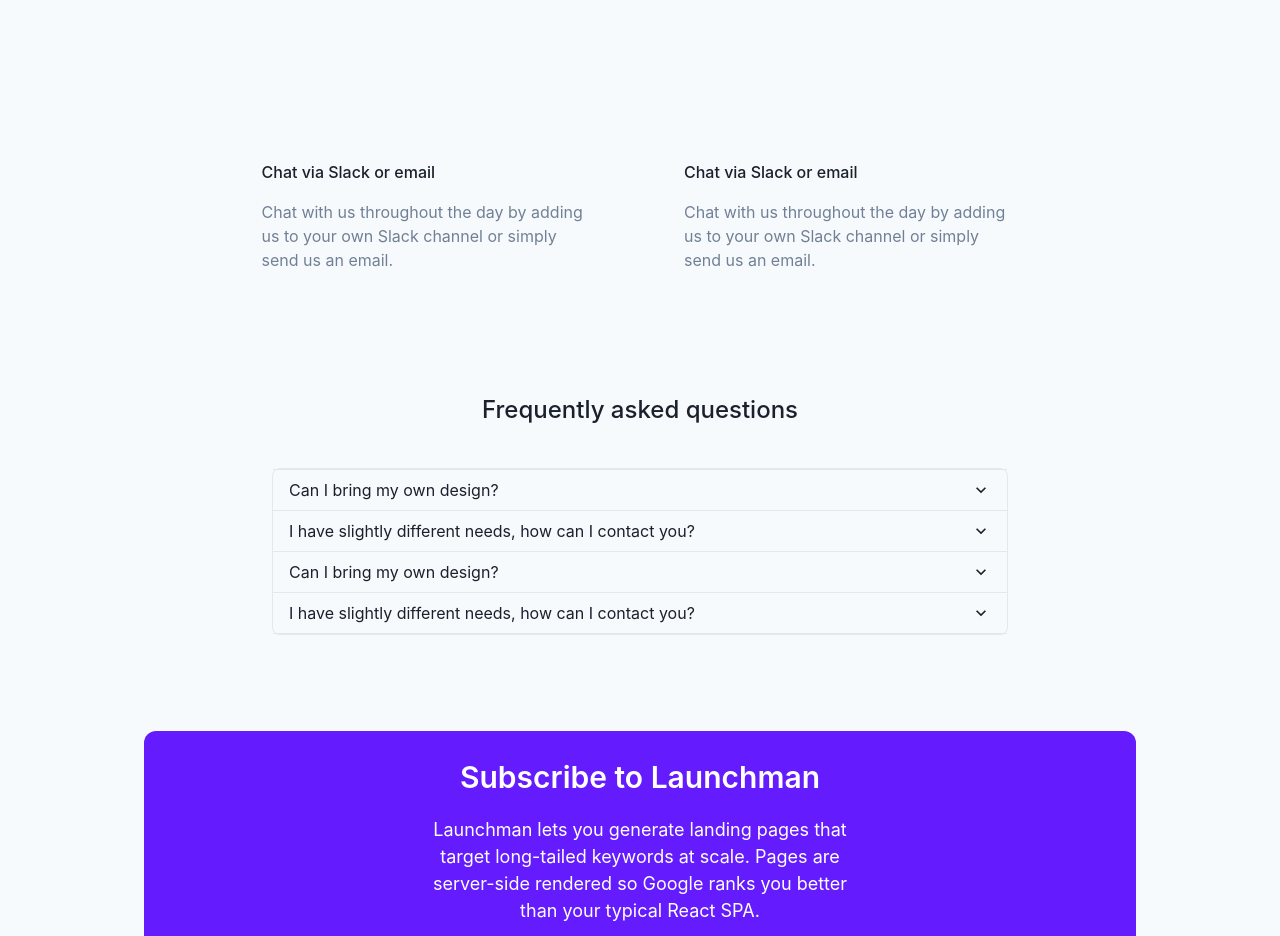
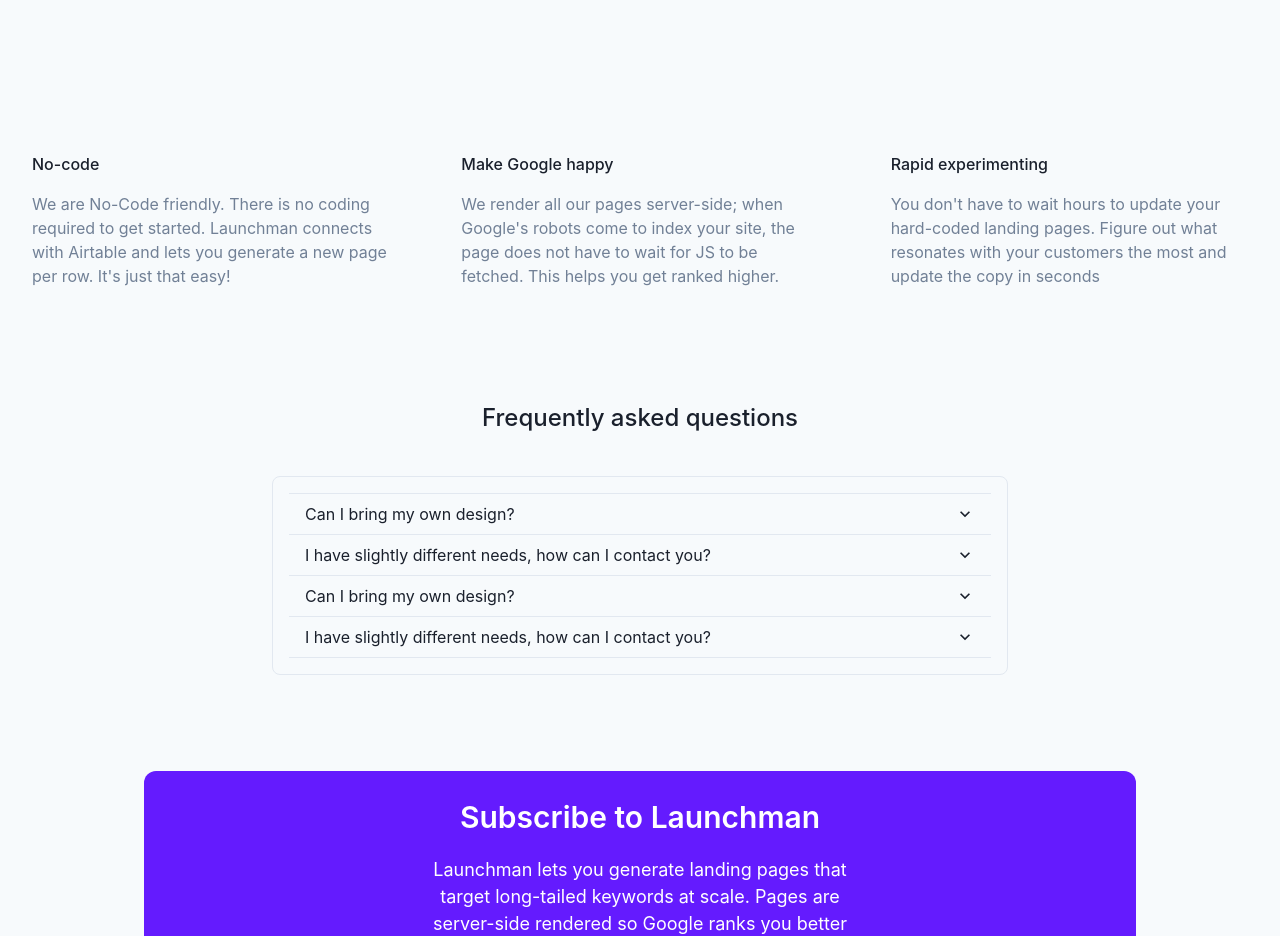
Before and after one commit to bdcorps/chakra-ui-landing-page-nextjs, a React (Vite) app: page / in a window 1280 px wide. Shown: the part 900-1836 px from the top of the page. Built offline with nearby package versions, Linux system fonts and the light colour scheme.

Commit message:
update features

```diff
--- a/src/App.tsx
+++ b/src/App.tsx
@@ -22,7 +22,7 @@
 
 function FAQ({ items }: any) {
   return (
-    <Box borderWidth="1px" borderRadius="lg" w="full">
+    <Box borderWidth="1px" borderRadius="lg" w="full" p={4}>
       <Accordion>
         {items.map((item: any, i: number) => {
           return (
@@ -54,14 +54,19 @@
       "https://assets-global.website-files.com/5fb2b5d778be407a560568d8/60256ca15179d3117fd1f3ab_home-selector-recruiting.png",
     features: [
       {
-        title: "Chat via Slack or email",
+        title: "No-code",
         description:
-          "Chat with us throughout the day by adding us to your own Slack channel or simply send us an email.",
+          "We are No-Code friendly. There is no coding required to get started. Launchman connects with Airtable and lets you generate a new page per row. It's just that easy!",
       },
       {
-        title: "Chat via Slack or email",
+        title: "Make Google happy",
         description:
-          "Chat with us throughout the day by adding us to your own Slack channel or simply send us an email.",
+          "We render all our pages server-side; when Google's robots come to index your site, the page does not have to wait for JS to be fetched. This helps you get ranked higher.",
+      },
+      {
+        title: "Rapid experimenting",
+        description:
+          "You don't have to wait hours to update your hard-coded landing pages. Figure out what resonates with your customers the most and update the copy in seconds",
       },
     ],
     faq: [
@@ -144,10 +149,10 @@
           </Center>
         </Container>
 
-        <Container maxW="container.2xl" centerContent my={24}>
+        <Container maxW="container.xl" centerContent my={24}>
           <SimpleGrid spacingX={10} spacingY={20} minChildWidth="300px">
             {features.map(({ title, description }) => (
-              <Box p="6" rounded="md">
+              <Box p={4} rounded="md">
                 <Text fontWeight={500}>{title}</Text>
                 <Text color="gray.500" mt={4}>
                   {description}
```
